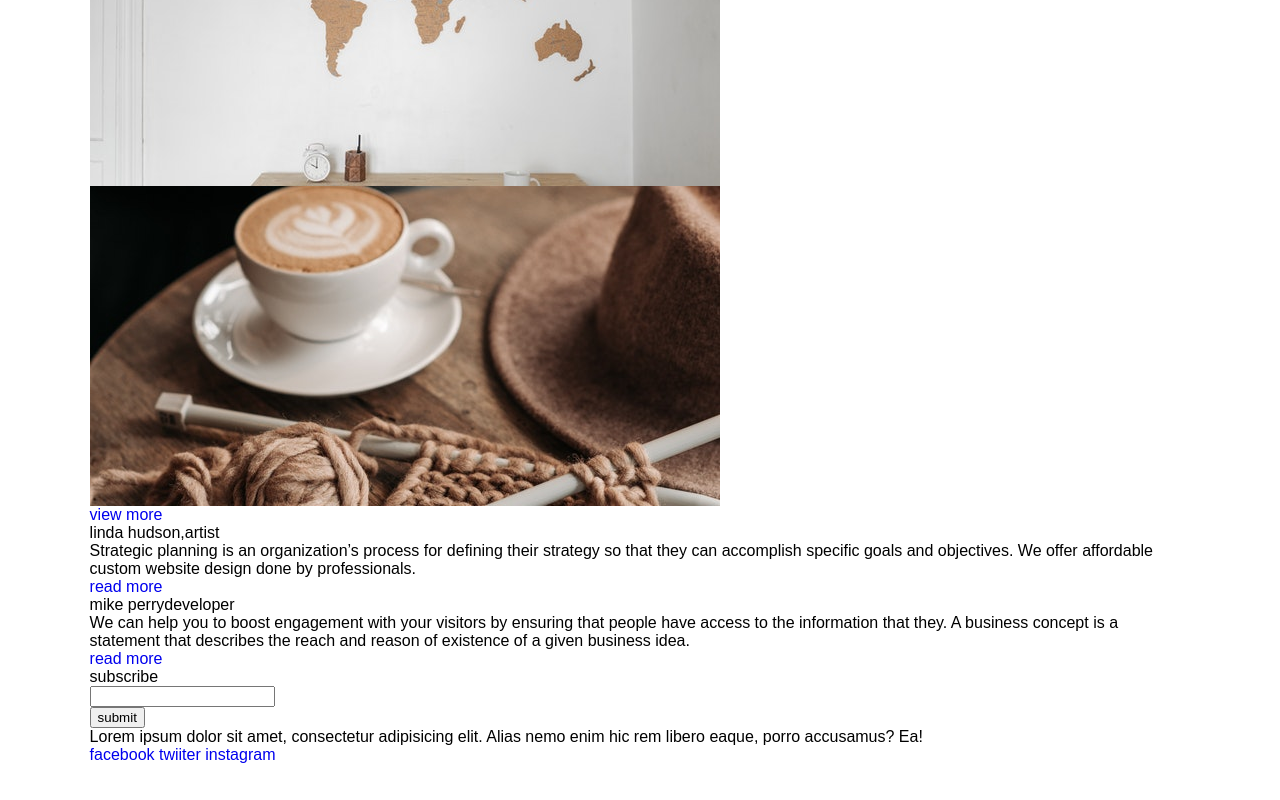
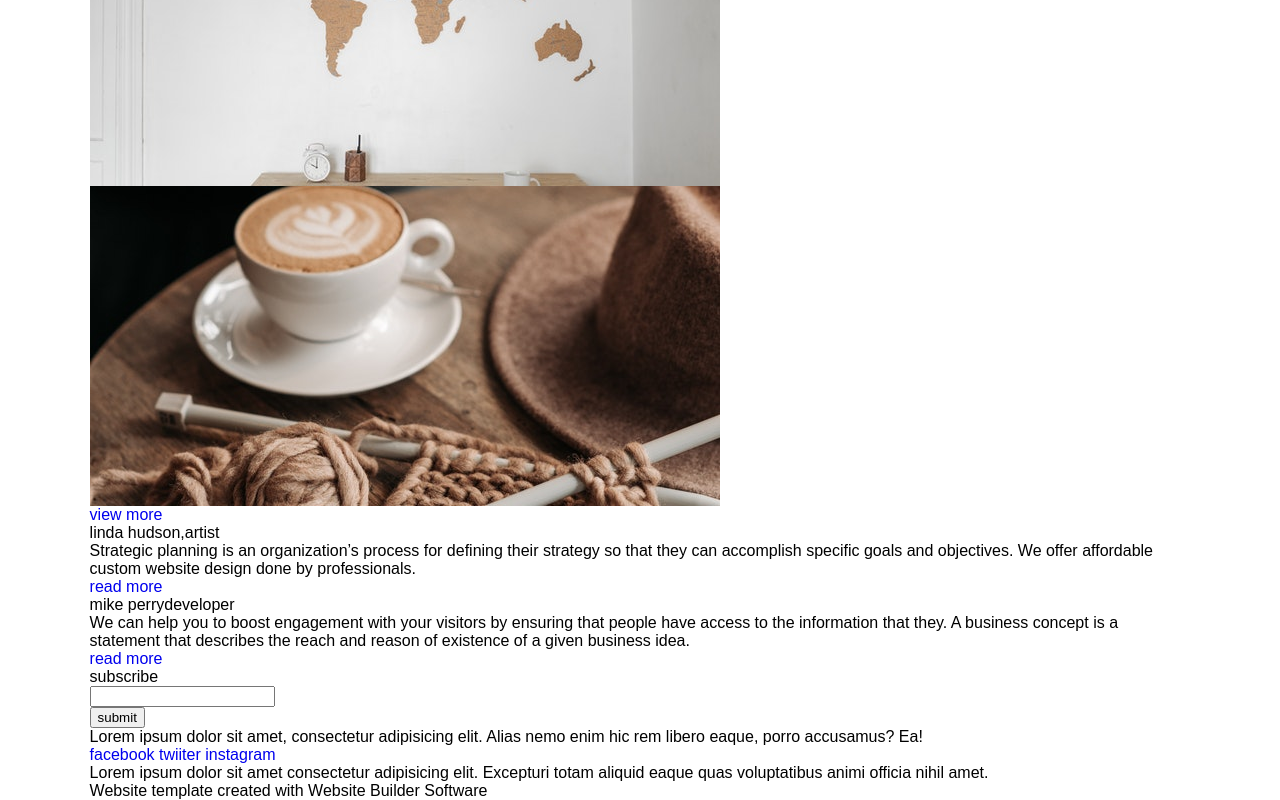
Before and after one commit to kashifaxioned/nice-page, a plain HTML site: page index.html in a window 1280 px wide. Shown: the part 4887-5687 px from the top of the page. Before the commit the page ends 5651 px from the top, so only its background shows below. Drawn offline with Linux system fonts and the light colour scheme.

Commit message:
footer section added

```diff
--- a/index.html
+++ b/index.html
@@ -181,10 +181,12 @@
       </section>
     </main>
     <!--main section end-->
-
     <!--footer section start-->
     <footer>
-
+      <div class="wrapper">
+        <p class="footer-info">Lorem ipsum dolor sit amet consectetur adipisicing elit. Excepturi totam aliquid eaque quas voluptatibus animi officia nihil amet.</p>
+        <p class="footer-info">Website template created with Website Builder Software</p>
+      </div>
     </footer>
     <!--footer section end-->
 
```
